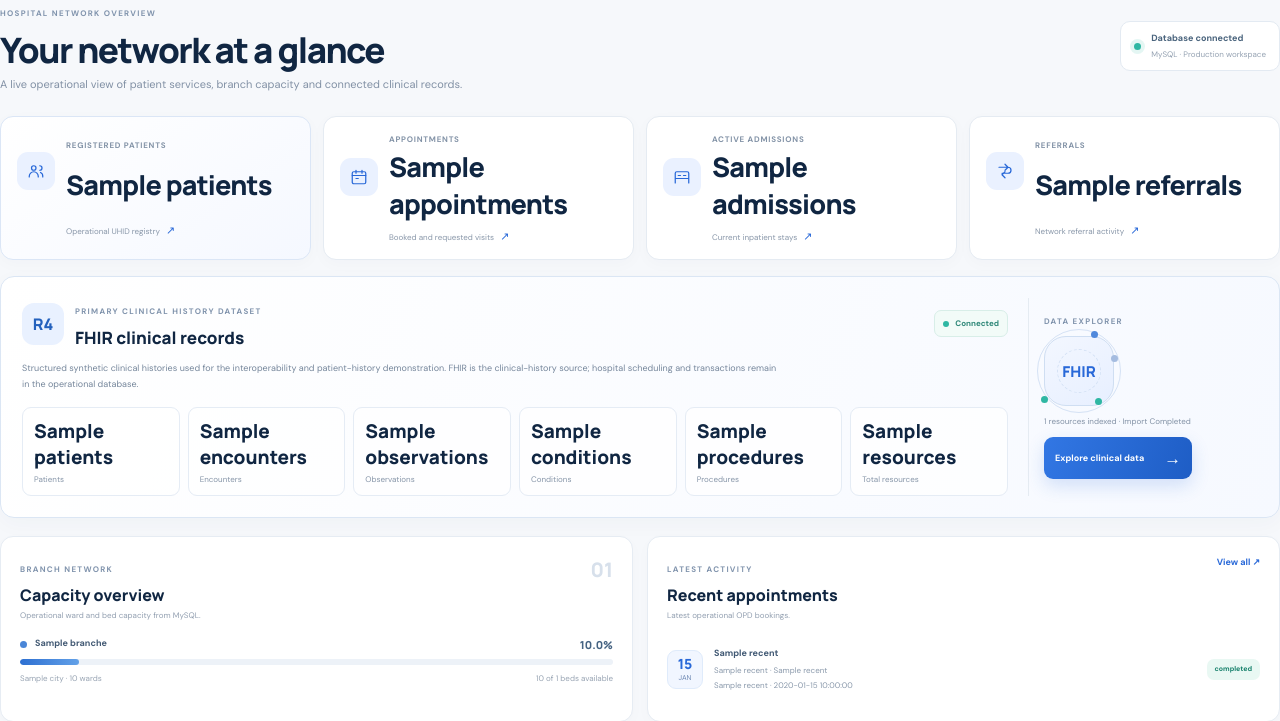
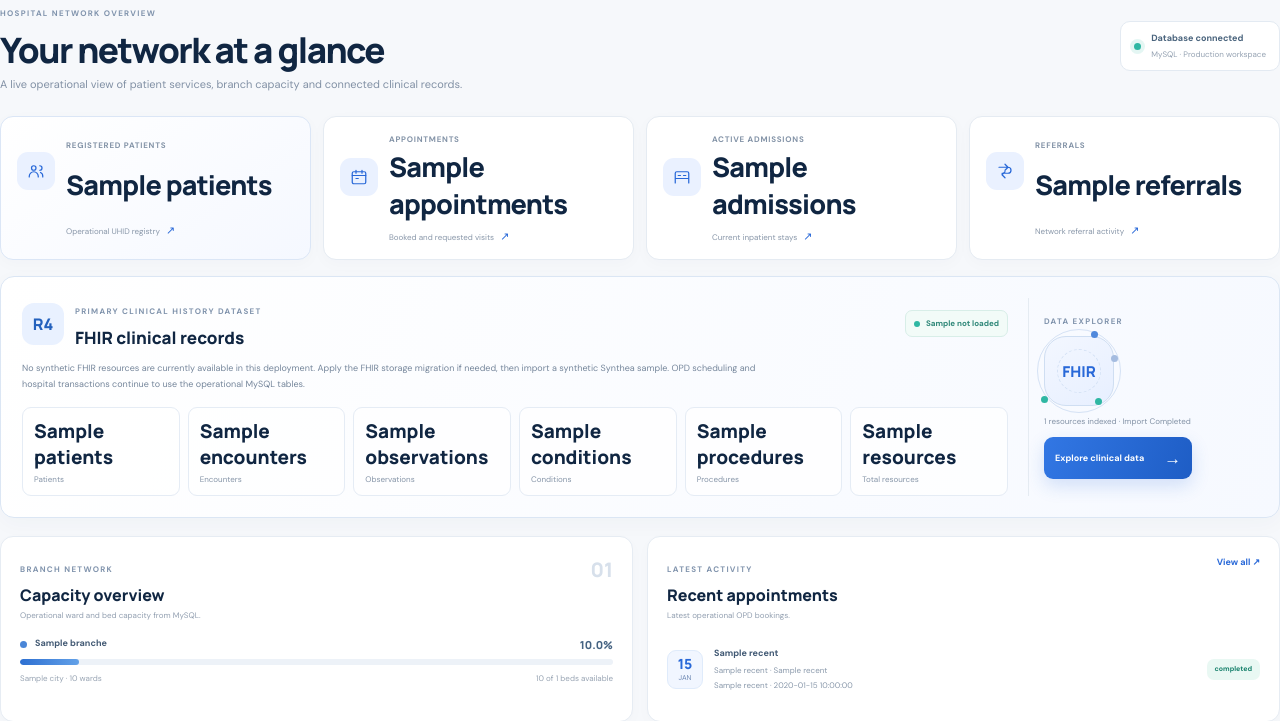
Before and after one commit to bitmorphic/aiims-connect, a Flask app: template templates/dashboard.html in a window 1280 px wide. Shown: the top 721 px of the page. Run offline with Flask 3, Linux system fonts and the light colour scheme; the template is opened without the code that fills it: most values are stand-ins (such as "Sample title", 1, 10 or a date in 2020).

Commit message:
Show accurate FHIR sample readiness on the dashboard

```diff
--- a/templates/dashboard.html
+++ b/templates/dashboard.html
@@ -55,9 +55,9 @@
       <div class="fhir-overview-heading">
         <span class="fhir-overview-symbol">R4</span>
         <div><span class="page-eyebrow">PRIMARY CLINICAL HISTORY DATASET</span><h2>FHIR clinical records</h2></div>
-        <span class="fhir-live-label"><i></i> Connected</span>
+        <span class="fhir-live-label"><i></i>{{ 'Sample data loaded' if fhir_summary.resources > 0 else 'Sample not loaded' }}</span>
       </div>
-      <p>Structured synthetic clinical histories used for the interoperability and patient-history demonstration. FHIR is the clinical-history source; hospital scheduling and transactions remain in the operational database.</p>
+      <p>{% if fhir_summary.resources > 0 %}Structured synthetic clinical histories used for the interoperability and patient-history demonstration. FHIR is the clinical-history source; hospital scheduling and transactions remain in the operational database.{% else %}No synthetic FHIR resources are currently available in this deployment. Apply the FHIR storage migration if needed, then import a synthetic Synthea sample. OPD scheduling and hospital transactions continue to use the operational MySQL tables.{% endif %}</p>
       <div class="fhir-overview-metrics">
         <div><b>{{ fhir_summary.patients }}</b><small>Patients</small></div>
         <div><b>{{ fhir_summary.encounters }}</b><small>Encounters</small></div>
```
